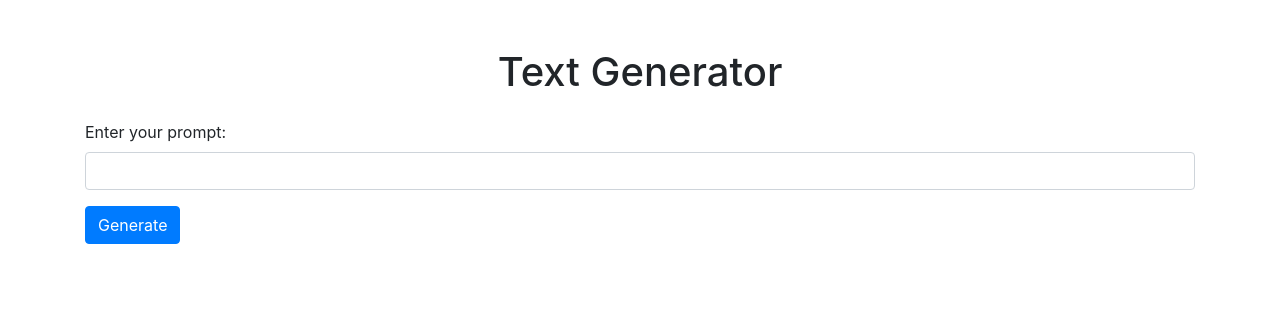
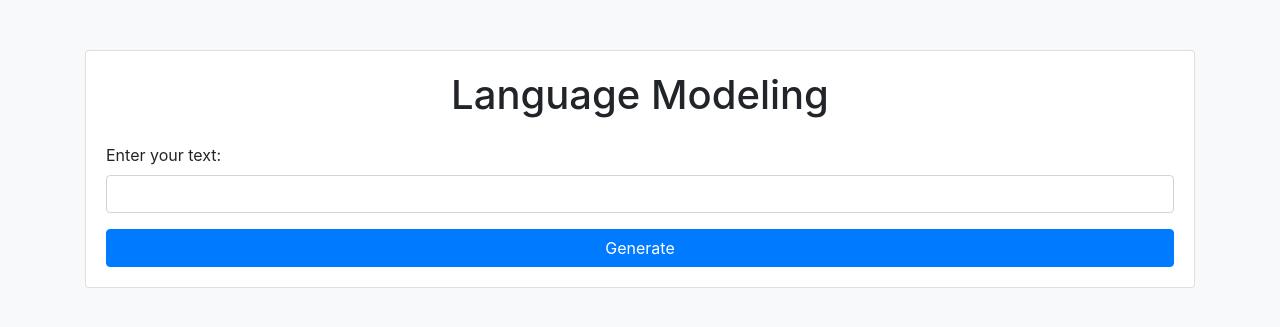
Before and after one commit to vltruong01/lab2_NLP, a Flask app: page / in a window 1280 px wide. Shown: the top 327 px of the page. Run offline with Flask 3, Linux system fonts and the light colour scheme; parts of the project's set-up code (start-up, migrations or seed data) failed here and were passed over; some libraries are stand-ins or nearby versions.

Commit message:
final
final

```diff
--- a/task3/templates/index.html
+++ b/task3/templates/index.html
@@ -5,23 +5,41 @@
     <meta name="viewport" content="width=device-width, initial-scale=1.0">
     <title>Text Generator</title>
     <link href="https://stackpath.bootstrapcdn.com/bootstrap/4.5.2/css/bootstrap.min.css" rel="stylesheet">
+    <style>
+        body {
+            background-color: #f8f9fa;
+        }
+        .container {
+            margin-top: 50px;
+        }
+        .generated-text {
+            background-color: #ffffff;
+            border-radius: 5px;
+            padding: 20px;
+            box-shadow: 0 0 10px rgba(0, 0, 0, 0.1);
+        }
+    </style>
 </head>
 <body>
-    <div class="container mt-5">
-        <h1 class="text-center">Text Generator</h1>
+    <div class="container">
+        <div class="card">
+            <div class="card-body">
+                <h1 class="text-center">Language Modeling</h1>
                 <form method="POST" class="mt-4">
                     <div class="form-group">
-                <label for="prompt">Enter your prompt:</label>
+                        <label for="prompt">Enter your text:</label>
                         <input type="text" class="form-control" id="prompt" name="prompt" required>
                     </div>
-            <button type="submit" class="btn btn-primary">Generate</button>
+                    <button type="submit" class="btn btn-primary btn-block">Generate</button>
                 </form>
                 {% if generated_text %}
-        <div class="mt-4">
+                <div class="mt-4 generated-text">
                     <h2>Generated Text:</h2>
-            <p class="border p-3">{{ generated_text }}</p>
+                    <p>{{ generated_text }}</p>
                 </div>
                 {% endif %}
+            </div>
+        </div>
     </div>
     <script src="https://code.jquery.com/jquery-3.5.1.slim.min.js"></script>
     <script src="https://cdn.jsdelivr.net/npm/@popperjs/core@2.5.4/dist/umd/popper.min.js"></script>
```
Also changed, not shown: image.png. Lines whose indentation alone changed are shown as unchanged.
